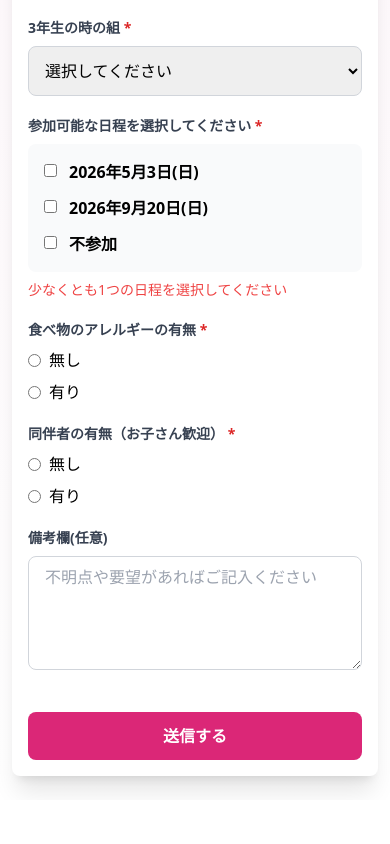
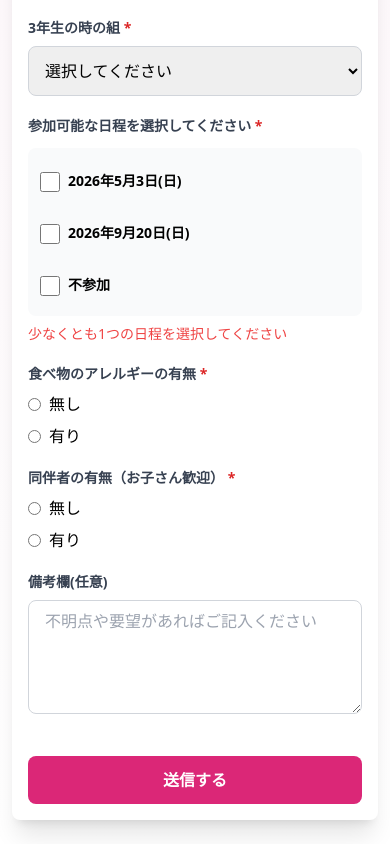
Before and after one commit to Hapiemon/dosokai, a Next.js app: page /form1 in a window 390 px wide. Shown: the part 999-1843 px from the top of the page. Before the commit the page ends 1799 px from the top, so only its background shows below. Built offline with nearby package versions, Linux system fonts and the light colour scheme; no server answers; the database is empty.

Commit message:
レスポンスフォームのスタイルを調整し、ラベルのテキストサイズとマージンを変更

```diff
--- a/app/components/ResponseForm.tsx
+++ b/app/components/ResponseForm.tsx
@@ -303,12 +303,12 @@ export default function ResponseForm({ formId = 'form1' }: ResponseFormProps) {
 
             {/* 開催日程 */}
             <div>
-              <label className="block text-sm font-bold text-gray-700 mb-2">
+              <label className="block text-sm sm:text-base font-bold text-gray-700 mb-3">
                 {isForm2 ? '参加可否を選択してください' : '参加可能な日程を選択してください'} <span className="text-red-600">*</span>
               </label>
-              <div className="space-y-3 bg-gray-50 p-4 rounded-lg">
+              <div className="space-y-3 sm:space-y-3 bg-gray-50 p-3 sm:p-4 rounded-lg">
                 {!isForm2 && (
-                  <label className="flex items-start">
+                  <label className="flex items-start cursor-pointer p-2 sm:p-0 -mx-2 sm:mx-0 rounded hover:bg-gray-100 sm:hover:bg-transparent">
                     <input
                       type="checkbox"
                       value="5月3日"
@@ -326,14 +326,14 @@ export default function ResponseForm({ formId = 'form1' }: ResponseFormProps) {
                           });
                         }
                       }}
-                      className="mr-3 mt-1 text-pink-600 focus:ring-pink-500"
+                      className="mr-2 sm:mr-3 mt-1 w-5 h-5 sm:w-4 sm:h-4 text-pink-600 focus:ring-pink-500 cursor-pointer"
                     />
                     <div>
-                      <span className="font-semibold">2026年5月3日(日)</span>
+                      <span className="font-semibold text-sm sm:text-base">2026年5月3日(日)</span>
                     </div>
                   </label>
                 )}
-                <label className="flex items-start">
+                <label className="flex items-start cursor-pointer p-2 sm:p-0 -mx-2 sm:mx-0 rounded hover:bg-gray-100 sm:hover:bg-transparent">
                   <input
                     type="checkbox"
                     value="9月20日"
@@ -351,13 +351,13 @@ export default function ResponseForm({ formId = 'form1' }: ResponseFormProps) {
                         });
                       }
                     }}
-                    className="mr-3 mt-1 text-pink-600 focus:ring-pink-500"
+                    className="mr-2 sm:mr-3 mt-1 w-5 h-5 sm:w-4 sm:h-4 text-pink-600 focus:ring-pink-500 cursor-pointer"
                   />
                   <div>
-                    <span className="font-semibold">2026年9月20日(日)</span>
+                    <span className="font-semibold text-sm sm:text-base">2026年9月20日(日)</span>
                   </div>
                 </label>
-                <label className="flex items-start">
+                <label className="flex items-start cursor-pointer p-2 sm:p-0 -mx-2 sm:mx-0 rounded hover:bg-gray-100 sm:hover:bg-transparent">
                   <input
                     type="checkbox"
                     value="不参加"
@@ -375,10 +375,10 @@ export default function ResponseForm({ formId = 'form1' }: ResponseFormProps) {
                         });
                       }
                     }}
-                    className="mr-3 mt-1 text-pink-600 focus:ring-pink-500"
+                    className="mr-2 sm:mr-3 mt-1 w-5 h-5 sm:w-4 sm:h-4 text-pink-600 focus:ring-pink-500 cursor-pointer"
                   />
                   <div>
-                    <span className="font-semibold">不参加</span>
+                    <span className="font-semibold text-sm sm:text-base">不参加</span>
                   </div>
                 </label>
               </div>
```
